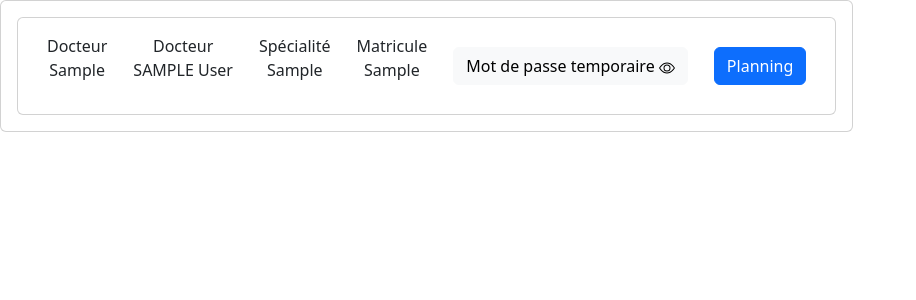
After one commit to flebolch/SoigneMoi_django, a Django app: page /liste-des-docteurs/ in a window 1280 px wide. The commit adds this page. Shown: the top 300 px of the page, without its empty margins (0-916 px from the left). Run offline with Django 5.2, Linux system fonts and the light colour scheme; tables that the repository leaves empty hold one stand-in row (values such as "Sample post"); some libraries are stand-ins or nearby versions.

Commit message:
fix user creation profile

```diff
--- /dev/null
+++ b/planning/forms/listdoctor.py
@@ -0,0 +1,5 @@
+from django import forms
+form ..models import Service
+
+class DoctorFilterForm(forms.Form):
+    service = forms.ModelChoiceField(queryset=Service.objects.all(), required=False)
--- a/planning/models.py
+++ b/planning/models.py
@@ -11,7 +11,7 @@ class DoctorManager(BaseUserManager):
 
 
         if not username:
-            raise ValueError('User must have an username')
+            raise ValueError('Vous devez avoir un email pour vous inscrire')
 
         user = self.model(
             username = self.normalize_email(username),
--- a/planning/templates/includes/base.html
+++ b/planning/templates/includes/base.html
@@ -21,25 +21,14 @@
 
   <link rel="icon" type="image/x-icon" href="{% static '/elements/logo/soignemoi-favicon-color.ico' %}">
 
-  <style>
-    body {
-      padding-top: 57px;
-    }
-  </style>
 </head>
 
 <body>
 
-  {% include 'homepage/navbar.html' %}
+
 
   {% block content %}
 
 
 
   {% endblock %}
-
-
-
-
-
-  {% include 'homepage/footer.html' %}
--- /dev/null
+++ b/planning/templates/planning/listdoctors.html
@@ -0,0 +1,71 @@
+{% extends 'includes/base.html' %}
+
+{% block title %}Doctor Profile{% endblock %}
+
+{% block content %}
+
+
+<!-- end of doctorCreationForm -->
+<section>
+<div class="col-md-8">
+    <div class="card" style="text-align:start;">
+        <div class="card-body">
+            {% if doctors %}
+            {% for doctor in doctors %}
+            <div class="card" style="text-align:center;">
+                <div class="card-body">
+                    <div class="d-flex flex-column flex-lg-row justify-content-around align-items-center">
+                        <div class="form-group px-2">
+                            <label>Docteur</label>
+                            <p>{{ doctor.service }}</p>
+                        </div>
+                        <div class="form-group px-2">
+                            <label>Docteur</label>
+                            <p>{{ doctor.full_name }}</p>
+                        </div>
+                        <div class="form-group px-2">
+                            <label for="last_name">Spécialité</label>
+                            <p>{{ doctor.speciality }}</p>
+                        </div>
+                        <div class="form-group px-2">
+                            <label for="last_name">Matricule</label>
+                            <p>{{ doctor.matricule }}</p>
+                        </div>
+                        <div class="form-group px-2">
+                            <button class="btn btn-light"  data-toggle="collapse" data-target="#collapseExample">Mot de passe temporaire <svg xmlns="http://www.w3.org/2000/svg" width="16" height="16" fill="currentColor" class="bi bi-eye" viewBox="0 0 16 16">
+                                <path d="M16 8s-3-5.5-8-5.5S0 8 0 8s3 5.5 8 5.5S16 8 16 8M1.173 8a13 13 0 0 1 1.66-2.043C4.12 4.668 5.88 3.5 8 3.5s3.879 1.168 5.168 2.457A13 13 0 0 1 14.828 8q-.086.13-.195.288c-.335.48-.83 1.12-1.465 1.755C11.879 11.332 10.119 12.5 8 12.5s-3.879-1.168-5.168-2.457A13 13 0 0 1 1.172 8z"/>
+                                <path d="M8 5.5a2.5 2.5 0 1 0 0 5 2.5 2.5 0 0 0 0-5M4.5 8a3.5 3.5 0 1 1 7 0 3.5 3.5 0 0 1-7 0"/>
+                              </svg></button>
+                              <div class="collapse" id="collapseExample">
+                                <div class="card card-body">
+                                    {{ doctor.password_temp }}
+                                </div>
+                            </div>
+
+                        </div>
+                        <div class="form-group px-2">
+                            <a href="#" class="btn btn-primary">Planning</a>
+                        </div>
+                        </div>
+                    </div>
+                </div>
+                        {% endfor %}
+                        {% else %}
+                        <p>Il n'y a pas de docteur crée</p>
+                        {% endif %}
+                    </div>
+                </div>
+            </div>
+
+
+        </div> <!-- row.// -->
+    </div> <!-- card-body .// -->
+
+    </article> <!-- order-group.// -->
+    </main>
+</div> <!-- row.// -->
+</div>
+
+
+</section>
+{% endblock %}
--- a/planning/urls.py
+++ b/planning/urls.py
@@ -2,6 +2,7 @@ from django.urls import path
 from . import views
 
 urlpatterns = [
-    path('gestion-des-planning/', views.planningdashboard, name='plannigdashboard'),
-    path('gestion-des-medecins/', views.doctorProfileAdmin, name='doctorProfileAdmin')
+    # path('gestion-des-planning/', views.planningdashboard, name='plannigdashboard'),
+    path('nouveau-docteur/', views.newDoctor, name='newDoctor'),
+    path('liste-des-docteurs/', views.listDoctors, name='listDoctors'),
     ]
--- a/planning/views.py
+++ b/planning/views.py
@@ -2,55 +2,82 @@ from django.shortcuts import render
 from .forms.newdoctor import DoctorForm, AccountForm
 from .models import Account, DoctorProfile
 from django.contrib import messages
+import random
+from datetime import date
+from django.db import transaction
+from django.contrib import messages
+from django.db import IntegrityError
 
-
-# Create your views here.
-def planningdashboard(request):
-    return render(request, 'planning/planning.html')
-
-def doctorProfileAdmin(request):
+def newDoctor(request):
     if request.method == 'POST':
         doctor_form = DoctorForm(request.POST)
         account_form = AccountForm(request.POST)
-        if doctor_form.is_valid() and account_form.is_valid():
-            user = account_form.save(commit=False)
-            username = account_form.cleaned_data['username']
-            first_name = account_form.cleaned_data['first_name']
-            last_name = account_form.cleaned_data['last_name']
-            password = doctor_form.cleaned_data['password_temp']
-            user = Account.objects.create_user(username=username, first_name=first_name, last_name=last_name, password=password)
-            print(user)
-            user.is_active = True
-            user.save()
-            #create doctor
-            profile = DoctorProfile()
-            profile.user = user
-            profile.service = doctor_form.cleaned_data['service']
-            profile.speciality = doctor_form.cleaned_data['speciality']
-            print(profile)
-            profile.save()
-            messages.success(request, 'Le médecin a été ajouté avec succès')
+        try:
+
+            if doctor_form.is_valid() and account_form.is_valid():
+                with transaction.atomic():
+                    account = account_form.save(commit=False)
+                    doctor = doctor_form.save(commit=False)
+
+                    # create user account
+                    new_password_tmp = GeneratePassordTemp()
+                    password = new_password_tmp
+                    username = account_form.cleaned_data['username']
+                    first_name = account_form.cleaned_data['first_name']
+                    last_name = account_form.cleaned_data['last_name']
+                    user = Account.objects.create_user(username=username, first_name=first_name, last_name=last_name, password=password)
+                    print('line 33 views.py')
+                    user.is_active = True
+
+                    # create doctor profile
+                    doctor.user = user
+                    service = doctor_form.cleaned_data['service']
+                    speciality = doctor_form.cleaned_data['speciality']
+                    matricule = generateMatricule(first_name, last_name)
+                    doctor = DoctorProfile.objects.create(user=user, service=service, speciality=speciality, matricule=matricule, password_temp=new_password_tmp)
+                    print('line 42 views.py')
+
+                    # save user and doctor
+                    user.save()
+                    doctor.save()
+                    messages.success(request, 'Le médecin a été ajouté avec succès')
+
+        except IntegrityError:
+            messages.error(request, 'Adresse email déjà utilisée')
+            return render(request, 'planning/newDoctorProfile.html', {'doctor_form': doctor_form, 'account_form': account_form})
+
         else:
-            print (doctor_form.errors)
-            # print (account_form.errors)
+            for field, errors in account_form.errors.items():
+                for error in errors:
+                    messages.error(request, error, extra_tags='danger')
+            return render(request, 'planning/newDoctorProfile.html', {'doctor_form': doctor_form, 'account_form': account_form})
     else:
-        doctor_form = DoctorForm()
-        account_form = AccountForm()
 
-    return render(request, 'planning/doctorProfile.html', {'doctor_form': doctor_form, 'account_form': account_form})
+        context = {
+            'doctor_form': DoctorForm(),
+            'account_form': AccountForm()
+        }
+    return render(request, 'planning/newDoctorProfile.html', context)
 
-# def GeneratePassordTemp():
-#     pwdlenght = 10
-#     characters = list('abcdefghijklmnopqrstuvwxyzABCDEFGHIJKLMNOPQRSTUVWXYZ0123456789!@#$%^&*()')
-#     temp_password = ''.join(random.choice(characters) for i in range(pwdlenght))
-#     return temp_password
 
-# def generateMatricule(first_name, last_name):
-#     current_date = date.today()
-#     first_n = first_name[0]
-#     last_n = last_name[0]
-#     y = str(current_date.year)[-2:]
-#     m = str(current_date.month).zfill(2)
-#     random_number = ''.join([str(random.randint(0, 9)) for _ in range(2)])
-#     matricule = f'{first_n}{last_n}{y}{m}{random_number}'
-#     return matricule
+
+def GeneratePassordTemp():
+    pwdlenght = 10
+    characters = list('abcdefghijklmnopqrstuvwxyzABCDEFGHIJKLMNOPQRSTUVWXYZ0123456789!@#$%^&*()')
+    temp_password = ''.join(random.choice(characters) for i in range(pwdlenght))
+    return temp_password
+
+def generateMatricule(first_name, last_name):
+    current_date = date.today()
+    first_n = first_name[0]
+    last_n = last_name[0]
+    y = str(current_date.year)[-2:]
+    m = str(current_date.month).zfill(2)
+    random_number = ''.join([str(random.randint(0, 9)) for _ in range(2)])
+    matricule = f'{first_n}{last_n}{y}{m}{random_number}'
+    return matricule
+
+def listDoctors(request):
+    doctors = DoctorProfile.objects.all()
+    return render(request, 'planning/listdoctors.html', {'doctors': doctors})
+    return matricule
--- a/soignemoi/settings.py
+++ b/soignemoi/settings.py
@@ -56,7 +56,8 @@ ROOT_URLCONF = 'soignemoi.urls'
 TEMPLATES = [
     {
         'BACKEND': 'django.template.backends.django.DjangoTemplates',
-        'DIRS': [],
+        'DIRS': [''],
+
         'APP_DIRS': True,
         'OPTIONS': {
             'context_processors': [
--- a/soignemoi/static/css/style.css
+++ b/soignemoi/static/css/style.css
@@ -50,3 +50,16 @@ columns: col-12;
     gap: 10px;
 
 } */
+
+$(showHideIcon).css({
+    position: 'absolute',
+    display: 'none',
+    top: '0',
+    right: '0',
+    height: $(this).outerHeight(true) - 2,
+    marginTop: '1px',
+    padding: '6px 11px',
+    cursor: 'pointer',
+    zIndex : '999',
+    color : 'black'
+  });
--- a/soignemoi/static/js/script.js
+++ b/soignemoi/static/js/script.js
@@ -11,5 +11,13 @@ $(document).ready(function() {
         $("#toggle-example").collapse('toggle'); // toggle collapse
     });
 
+    // Toggle collapse on click
+    $("#hide").click(function(){
+        $("#passord").hide();
+      });
+      $("#show").click(function(){
+        $("p").show();
+      });
+
 });
 // jquery end
```
Also changed, not shown: planning/forms/newdoctor.py (+26 -18 lines), planning/templates/planning/newDoctorProfile.html (renamed from planning/templates/planning/doctorProfile.html, +12 -32 lines), planning/templates/includes/alerts.html (line endings or trailing spaces).
